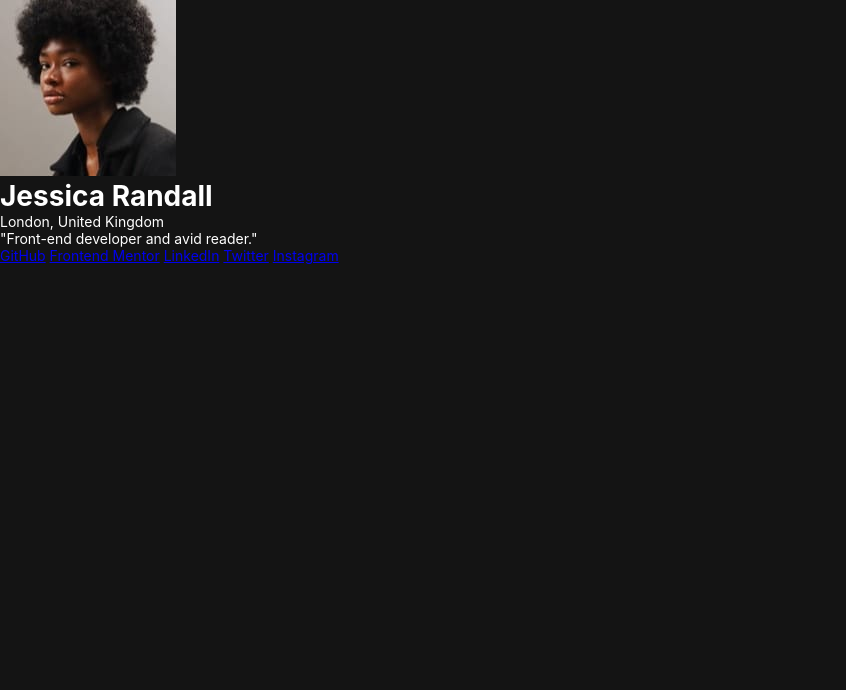
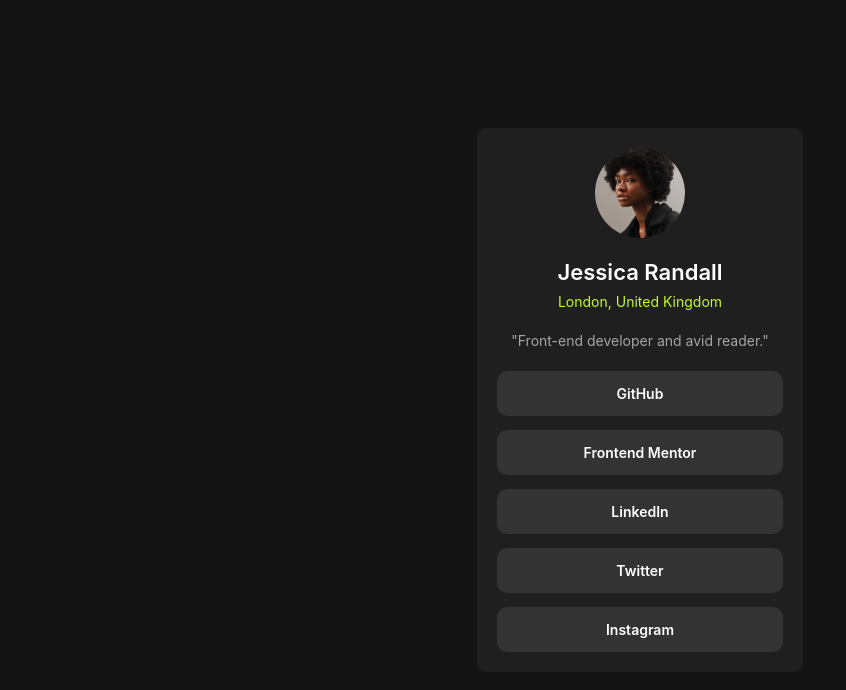
Before and after one commit to KrisvHeij/social-links-profile, a plain HTML site: page index.html in a window 1280 px wide. Shown: the whole page, without its empty margins (0-846 px from the left). Drawn offline with Linux system fonts and the light colour scheme.

Commit message:
Added styles to style.css

```diff
--- a/index.html
+++ b/index.html
@@ -22,11 +22,11 @@
           <p class="card-description">"Front-end developer and avid reader."</p>
         </div>
         <div class="card-links">
-          <a href="#" class="social-link">GitHub</a>
-          <a href="#" class="social-link">Frontend Mentor</a>
-          <a href="#" class="social-link">LinkedIn</a>
-          <a href="#" class="social-link">Twitter</a>
-          <a href="#" class="social-link">Instagram</a>
+          <a href="#" class="card-link">GitHub</a>
+          <a href="#" class="card-link">Frontend Mentor</a>
+          <a href="#" class="card-link">LinkedIn</a>
+          <a href="#" class="card-link">Twitter</a>
+          <a href="#" class="card-link">Instagram</a>
         </div>
       </div>
     </div>
--- a/style.css
+++ b/style.css
@@ -1,7 +1,7 @@
 @import url('./assets/fonts/Inter-VariableFont_slnt\,wght.ttf');
 
 :root {
-  --c-yellow: hsl(75, 94%, 57%);
+  --c-green: hsl(75, 94%, 57%);
   --c-white: hsl(0, 0%, 100%);
   --c-grey-700: hsl(0, 0%, 20%);
   --c-grey-800: hsl(0, 0%, 12%);
@@ -23,3 +23,71 @@
   background-color: var(--c-grey-900);
   color: var(--c-white);
 }
+
+a {
+  text-decoration: none;
+  display: block;
+  color: inherit;
+}
+
+img {
+  max-width: 100%;
+}
+
+.flex-container {
+  height: 100vh;
+  display: flex;
+  justify-content: center;
+  align-items: center;
+}
+
+.card-socials {
+  background-color: var(--c-grey-800);
+  text-align: center;
+  padding: 20px;
+  border-radius: 10px;
+}
+
+.card-img img {
+  width: 35%;
+  border-radius: 50%;
+}
+
+.card-header {
+  padding: 0 14px;
+}
+
+.card-header h1 {
+  font-size: 22px;
+  font-weight: var(--fw-600);
+  margin-top: 18px;
+}
+
+.card-city {
+  margin-top: 8px;
+  color: var(--c-green);
+}
+
+.card-description {
+  margin: 22px 0;
+  opacity: 0.6;
+}
+
+.card-links {
+  display: grid;
+  gap: 14px;
+}
+
+.card-link {
+  font-weight: var(--fw-600);
+  padding: 14px;
+  background-color: var(--c-grey-700);
+  border-radius: 10px;
+  cursor: pointer;
+}
+
+.card-link:hover {
+  background-color: var(--c-green);
+  color: var(--c-grey-800);
+  caret-color: var(--c-grey-900);
+}
```
